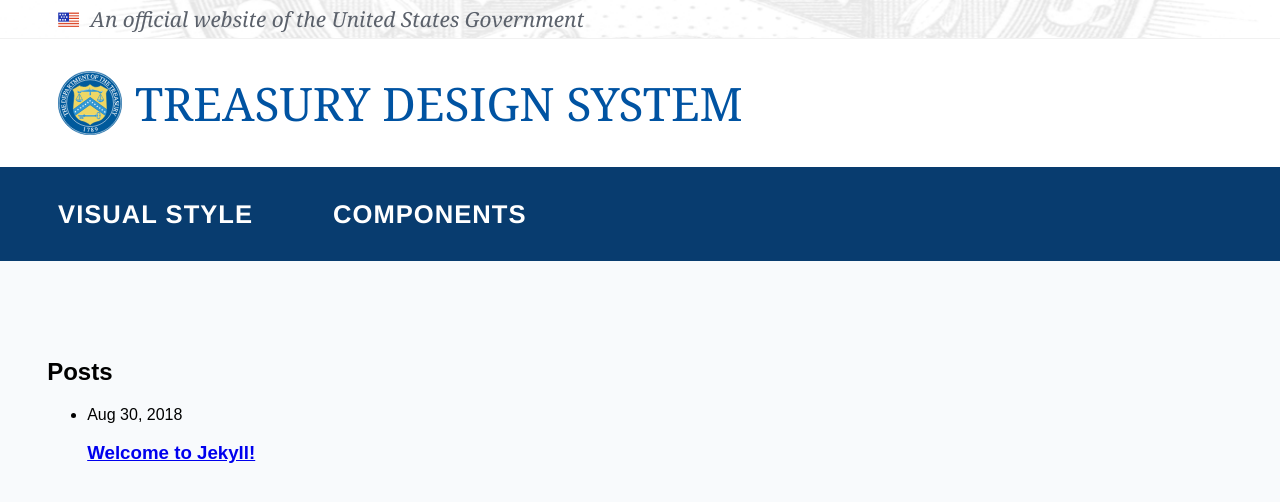
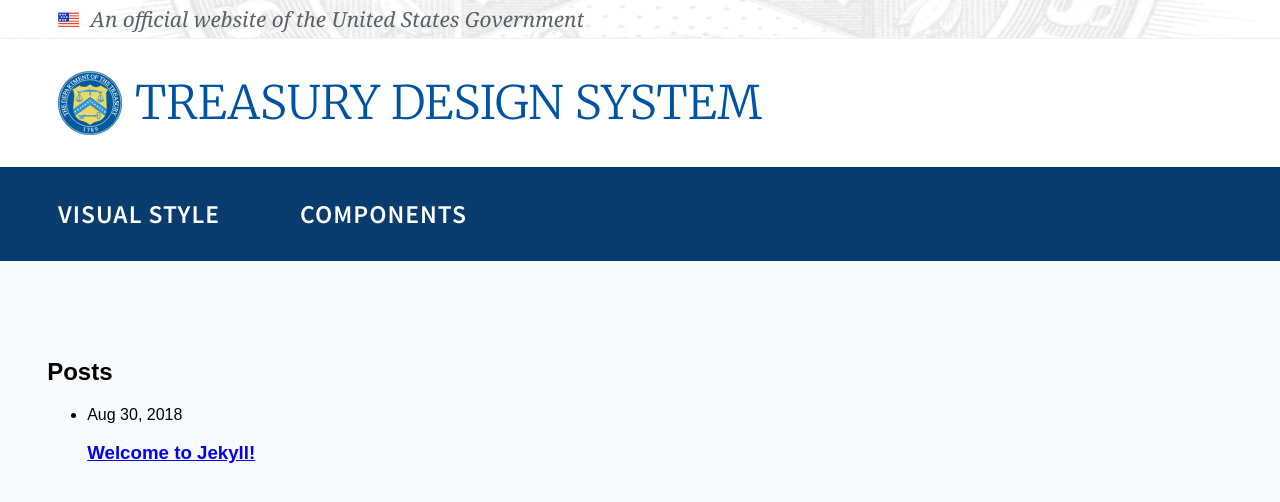
Before and after one commit to webb1750/treas-design-system, a Jekyll site: the page built from index.md, in a window 1280 px wide. Shown: the top 502 px of the page. Built offline with Jekyll 4.4.1, drawn with Linux system fonts in a browser that asks for light colours.

Commit message:
adding google fonts

```diff
--- a/_sass/apps/_p4p.scss
+++ b/_sass/apps/_p4p.scss
@@ -1,3 +1,5 @@
+@import url('https://fonts.googleapis.com/css?family=Merriweather:300,400,700|Source+Sans+Pro:200,300,400,600,700');
+
 .p4p-form--block {
     margin: 5px 0;
 }
```
Also changed, not shown: 2 other files.
